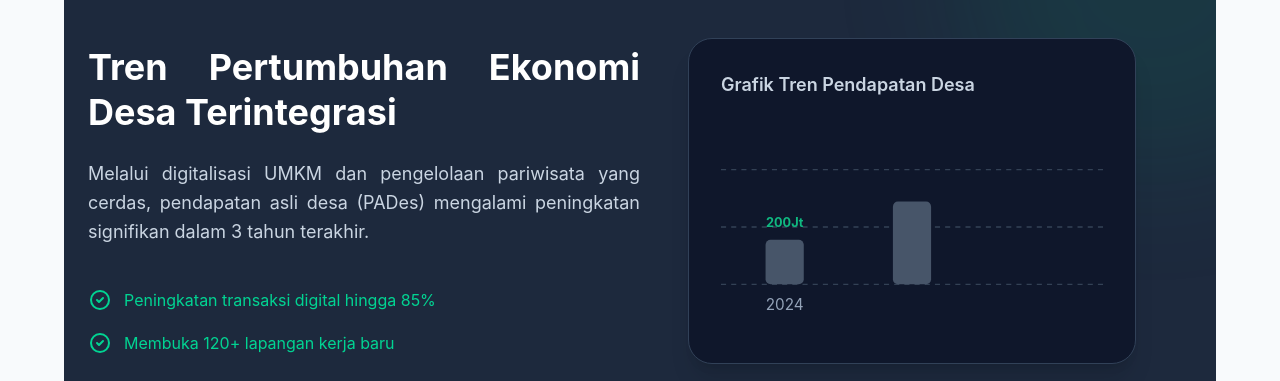
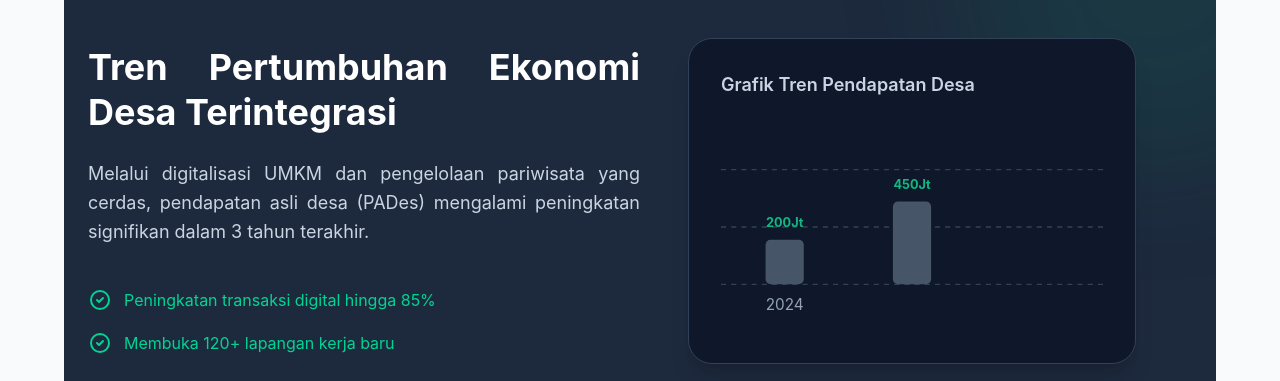
Before and after one commit to muhammadarlianoscar-uti/TA-WEB-24-SEMBADE, a Next.js app in the folder my-app/: page /potensi in a window 1280 px wide. Shown: the part 1500-1881 px from the top of the page. Built offline with nearby package versions, Linux system fonts and the light colour scheme.

Commit message:
menampilkan label nilai pendapatan sebesar 450 juta rupiah pada batang grafik tahun 2025.

```diff
--- a/my-app/app/potensi/page.tsx
+++ b/my-app/app/potensi/page.tsx
@@ -306,6 +306,7 @@ export default function PotensiPage() {
 
                   {/* Batang 2025 */}
                   <rect x="135" y="55" width="30" height="65" fill="#475569" rx="4" className="hover:fill-emerald-500 transition-colors duration-300 cursor-pointer" />
+                  <text x="150" y="45" textAnchor="middle" fill="#10b981" fontSize="10" className="font-bold">450Jt</text>
                 </svg>
               </div>
             </div>
```
